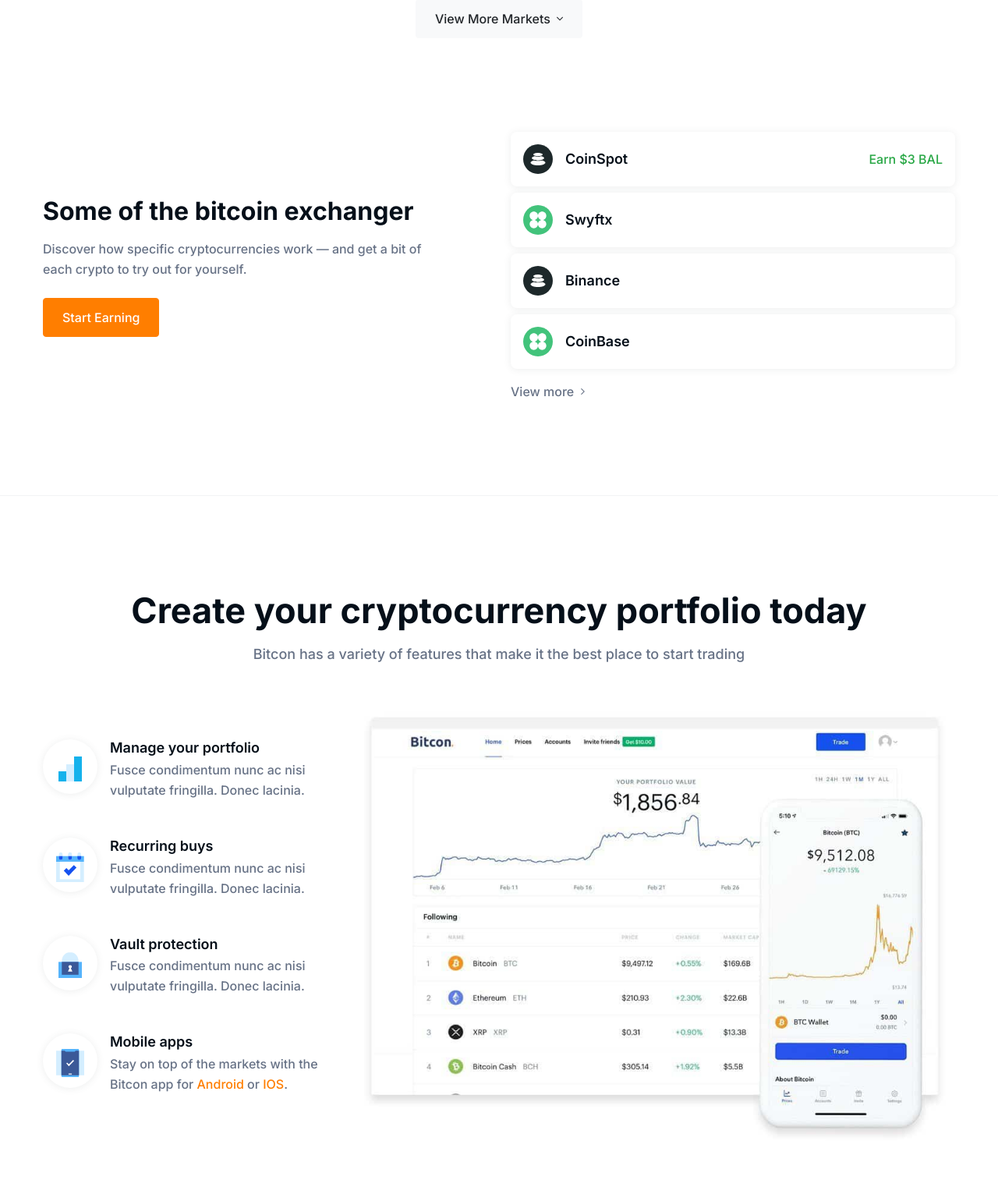
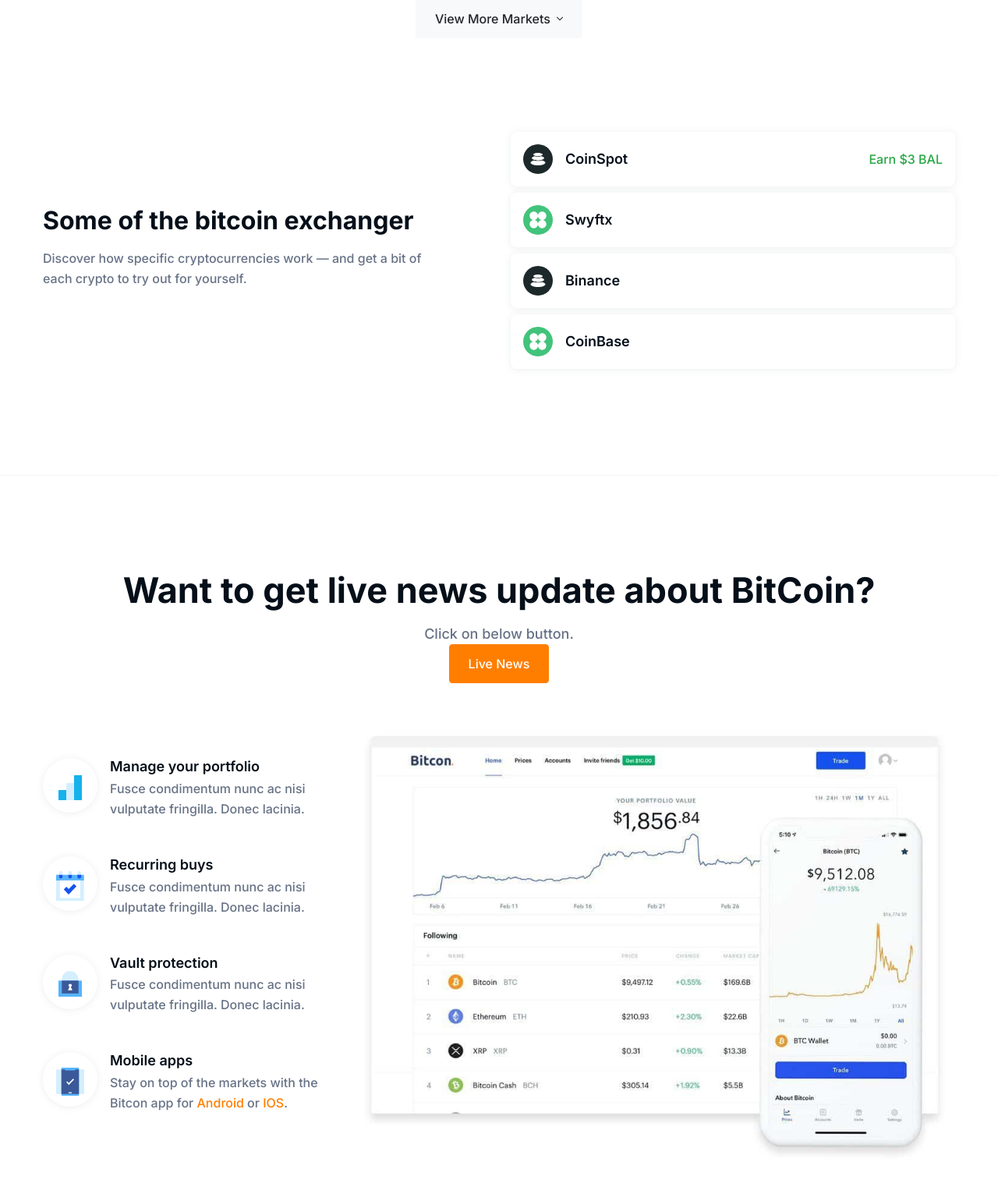
Before and after one commit to ErPrabin/cryptocurrency, a Django app: page / in a window 1280 px wide. Shown: the part 970-2492 px from the top of the page at 78% size. Run offline with Django 3.2, Linux system fonts and the light colour scheme; the visitor is signed in with stand-in values (Sample User, id 1); some libraries are stand-ins or nearby versions.

Commit message:
bitcoin livenews

```diff
--- a/templates/index.html
+++ b/templates/index.html
@@ -240,7 +240,7 @@
             Discover how specific cryptocurrencies work — and get a bit of each
             crypto to try out for yourself.
           </p>
-          <a href="sign-up.html" class="btn btn-primary">Start Earning</a>
+          {% comment %} <a href="sign-up.html" class="btn btn-primary">Start Earning</a> {% endcomment %}
         </div>
       </div>
       <!-- end col-lg-6 -->
@@ -352,9 +352,9 @@
           ><!-- end card -->
         </div>
         <!-- end media-list -->
-        <a href="#" class="btn-link"
+        {% comment %} <a href="#" class="btn-link"
           >View more <i class="fal fa-angle-right ml-1"></i
-        ></a>
+        ></a> {% endcomment %}
       </div>
       <!-- end col-lg-6 -->
     </div>
@@ -375,11 +375,12 @@
 <section class="app-features-area section--padding">
   <div class="container">
     <div class="text-center">
-      <h2 class="sec-title mb-3">Create your cryptocurrency portfolio today</h2>
+      <h2 class="sec-title mb-3">Want to get live news update about BitCoin?</h2>
       <p class="sec-desc">
-        Bitcon has a variety of features that make it the best place to start
-        trading
+       Click on below button.
       </p>
+          <a href="https://www.coindesk.com/" class="btn btn-primary">Live News</a>
+
     </div>
     <div class="row align-items-center mt-5">
       <div class="col-lg-4">
```
